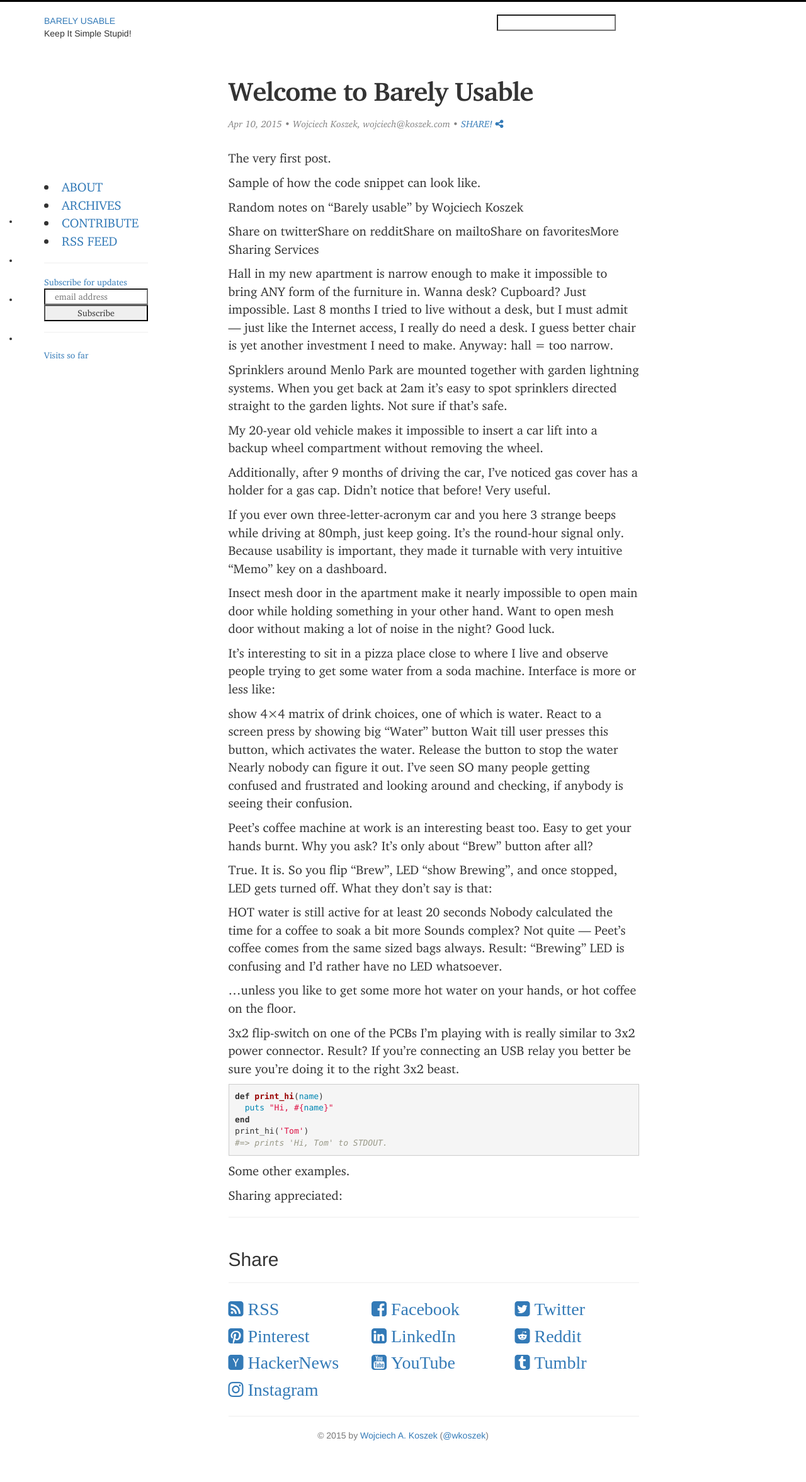
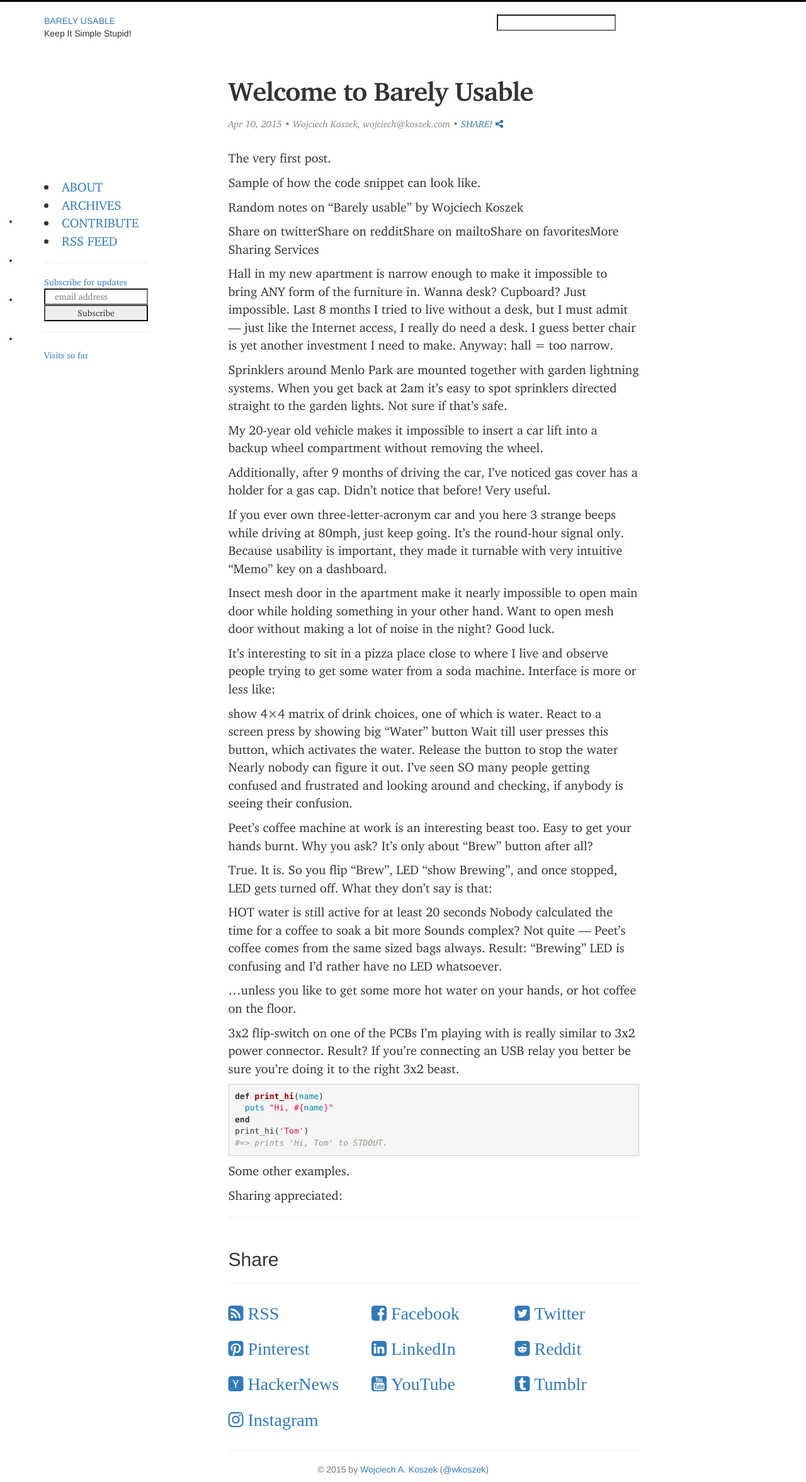
Before and after one commit to wkoszek/barelyusable, a Jekyll site: the page built from _posts/2015-04-10-foreword.md, in a window 1280 px wide. Shown: the whole page at 63% size. Built offline with Jekyll 4.4.1, drawn with Linux system fonts in a browser that asks for light colours; nearby versions of some CDN libraries; comment, search, counter and statistics services are not loaded; before the commit the page ends 2299 px from its top, so only the background shows below that.

Commit message:
Increase the space even more.

```diff
--- a/_sass/_layout.scss
+++ b/_sass/_layout.scss
@@ -382,6 +382,6 @@ div.menu {
 	right: 125%;
 }
 .social {
-	padding-top: 1%;
-	padding-bottom: 1%;
+	padding-top: 2%;
+	padding-bottom: 2%;
 }
```
